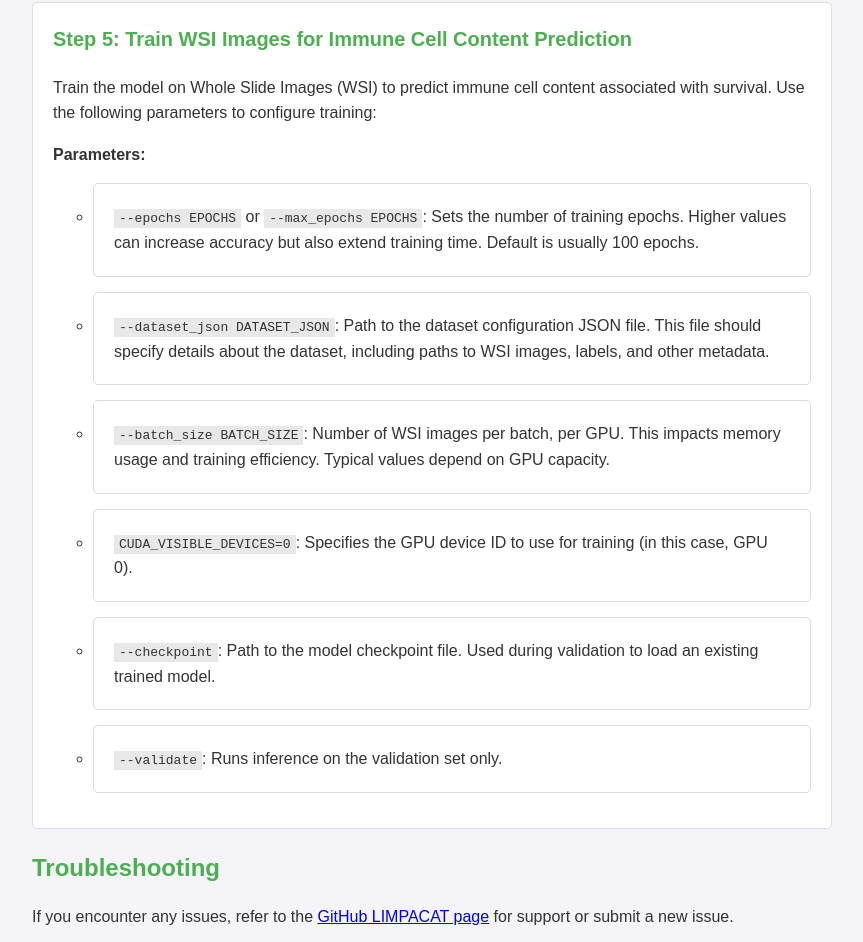
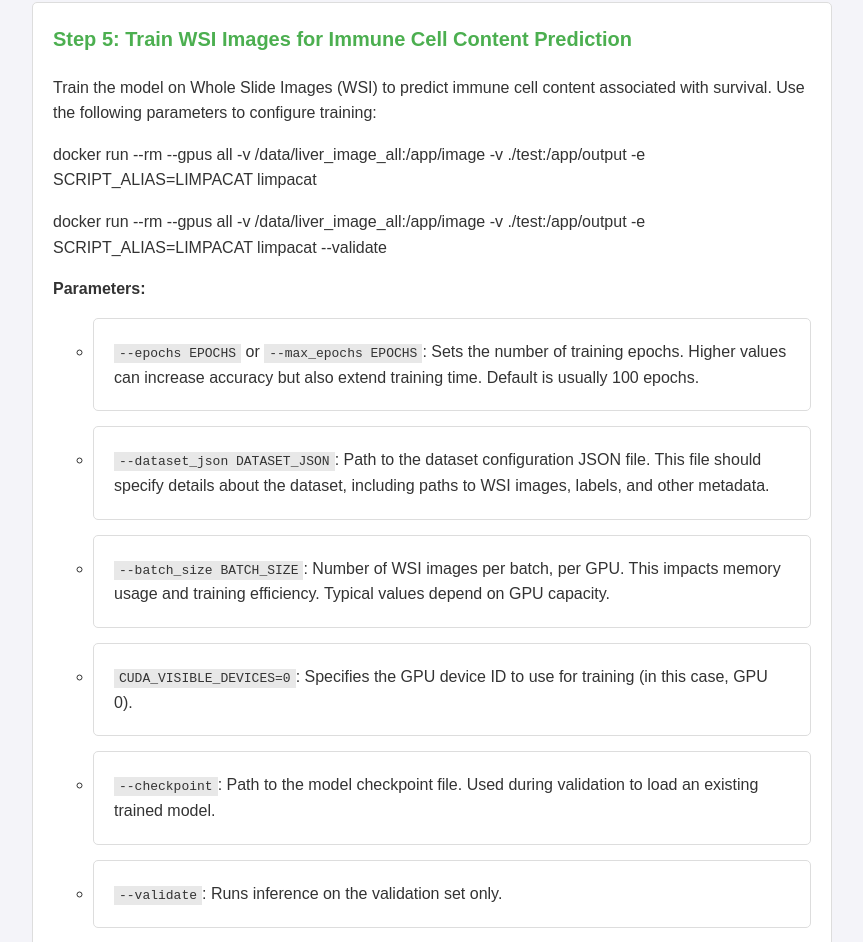
Before and after one commit to holiday01/LIMPACAT, a plain HTML site: page docs/index.html in a window 1280 px wide. Shown: the part 2386-3328 px from the top of the page, without its empty margins (208-1071 px from the left). Drawn offline with Linux system fonts and the light colour scheme.

Commit message:
Update index.html

```diff
--- a/docs/index.html
+++ b/docs/index.html
@@ -151,7 +151,8 @@ This model enables researchers and clinicians to leverage WSI data for immune pr
             <li>
                 <h3>Step 5: Train WSI Images for Immune Cell Content Prediction</h3>
                 <p>Train the model on Whole Slide Images (WSI) to predict immune cell content associated with survival. Use the following parameters to configure training:</p>
-
+                <p>docker run --rm --gpus all -v /data/liver_image_all:/app/image -v ./test:/app/output -e SCRIPT_ALIAS=LIMPACAT limpacat</p>
+                <p>docker run --rm --gpus all -v /data/liver_image_all:/app/image -v ./test:/app/output -e SCRIPT_ALIAS=LIMPACAT limpacat --validate</p>
                 <p><strong>Parameters:</strong></p>
                 <ul>
                     <li><code>--epochs EPOCHS</code> or <code>--max_epochs EPOCHS</code>: Sets the number of training epochs. Higher values can increase accuracy but also extend training time. Default is usually 100 epochs.</li>
```
